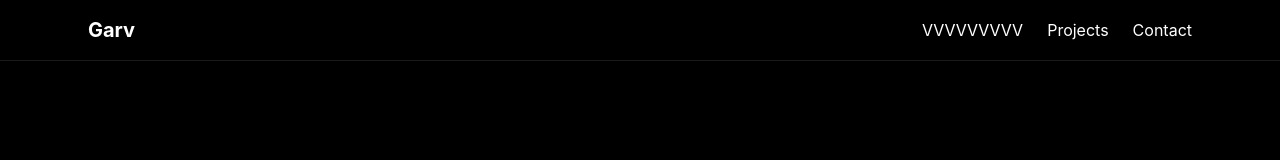
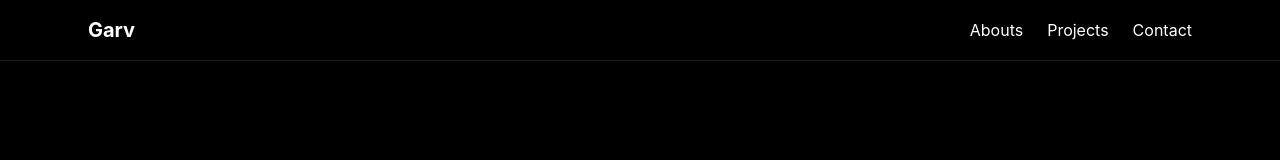
Before and after one commit to garv2006-dev/my-portfolio, a React (Vite) app: page / in a window 1280 px wide. Shown: the top 160 px of the page. Built offline with nearby package versions, Linux system fonts and the light colour scheme.

Commit message:
Fix typo in Navbar component link text

```diff
--- a/src/components/Navbar.tsx
+++ b/src/components/Navbar.tsx
@@ -10,7 +10,7 @@ const Navbar = () => {
       <div className="max-w-6xl mx-auto px-6 py-4 flex justify-between items-center text-white">
         <h1 className="text-xl font-bold">Garv</h1>
         <div className="space-x-6 hidden md:flex">
-          <a href="#about">VVVVVVVVV</a>
+          <a href="#about">Abouts</a>
           <a href="#projects">Projects</a>
           <a href="#contact">Contact</a>
         </div>
```
